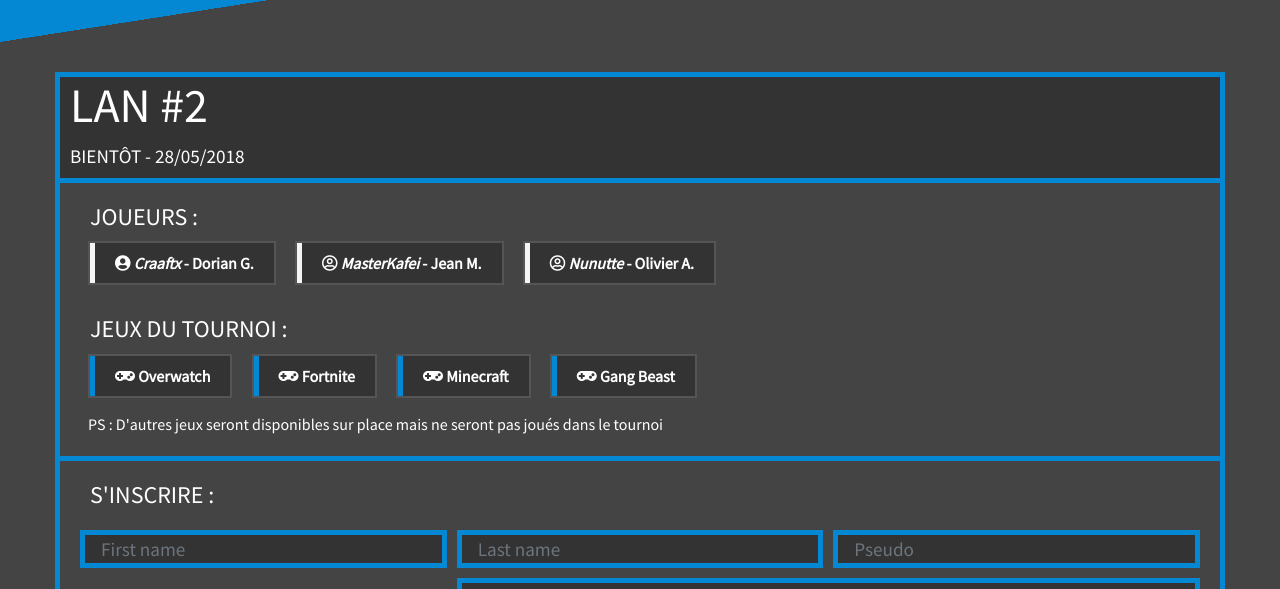
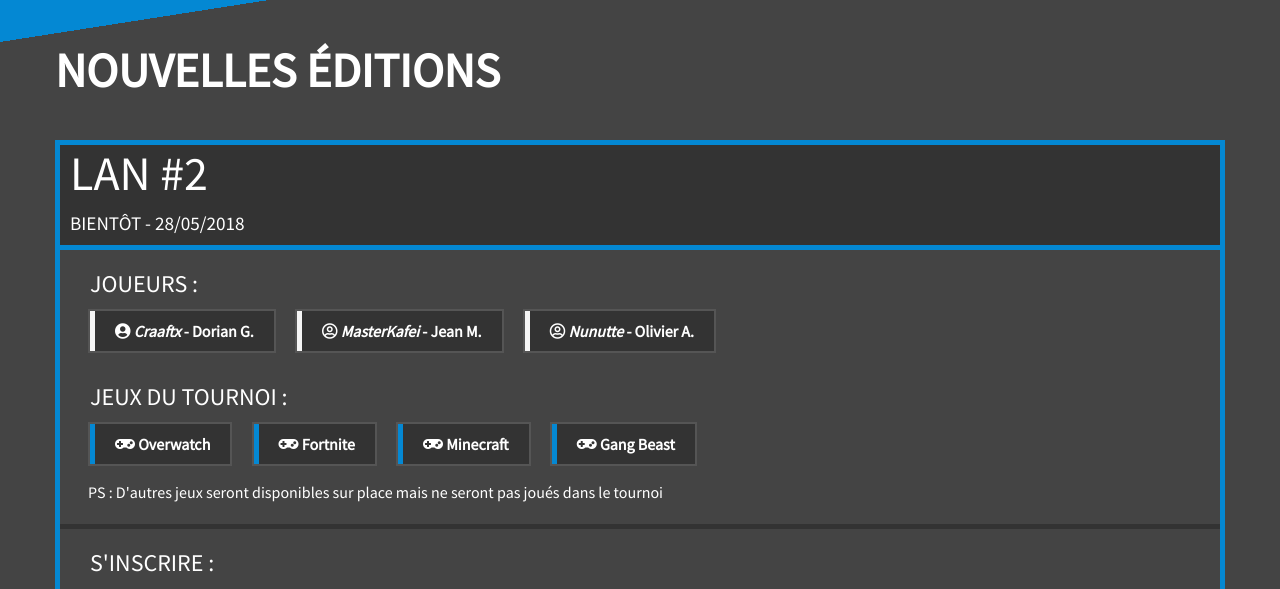
Before and after one commit to Craaftx/UniLan, a plain HTML site: page index.html in a window 1280 px wide. Both pictures are taken after a click on the link "PARTICIPER". Shown: the part 158-747 px from the top of the page. Drawn offline with nearby package versions, Linux system fonts and the light colour scheme.

Commit message:
Add Separator

```diff
--- a/assets/css/main.css
+++ b/assets/css/main.css
@@ -189,6 +189,13 @@ html, body {
   padding: 0px 0px 10px 10px;
 }
 
+#unilan-tournament  .unilan-tournament-separator {
+  font-weight: 700;
+  background-color: transparent;
+  color: white;
+  padding-left: 0px;
+}
+
 #unilan-tournament h4 {
   background-color: #333;
   font-size: 1.2rem;
@@ -239,7 +246,7 @@ html, body {
 }
 
 .unilan-tournament-register {
-  border-top: 5px solid #0488d3;
+  border-top: 5px solid #333;
   padding: 20px
 }
 
--- a/index.html
+++ b/index.html
@@ -52,6 +52,9 @@
       <div class="unilan-base" id="unilan-tournament">
         <div class="container p-0">
           <div class="row">
+
+            <h1 class="text-center unilan-tournament-separator">Nouvelles éditions</h1>
+
             <!-- unilan-tournament-item -->
             <div class="col-md-12 unilan-tournament-item">
               <h1>LAN #2</h1>
@@ -105,6 +108,8 @@
                 </form>
               </div>
             </div>
+
+            <h1 class="text-center unilan-tournament-separator">Ancienne éditions</h1>
 
             <!-- unilan-tournament-item -->
             <div class="col-md-12 unilan-tournament-item">
```
